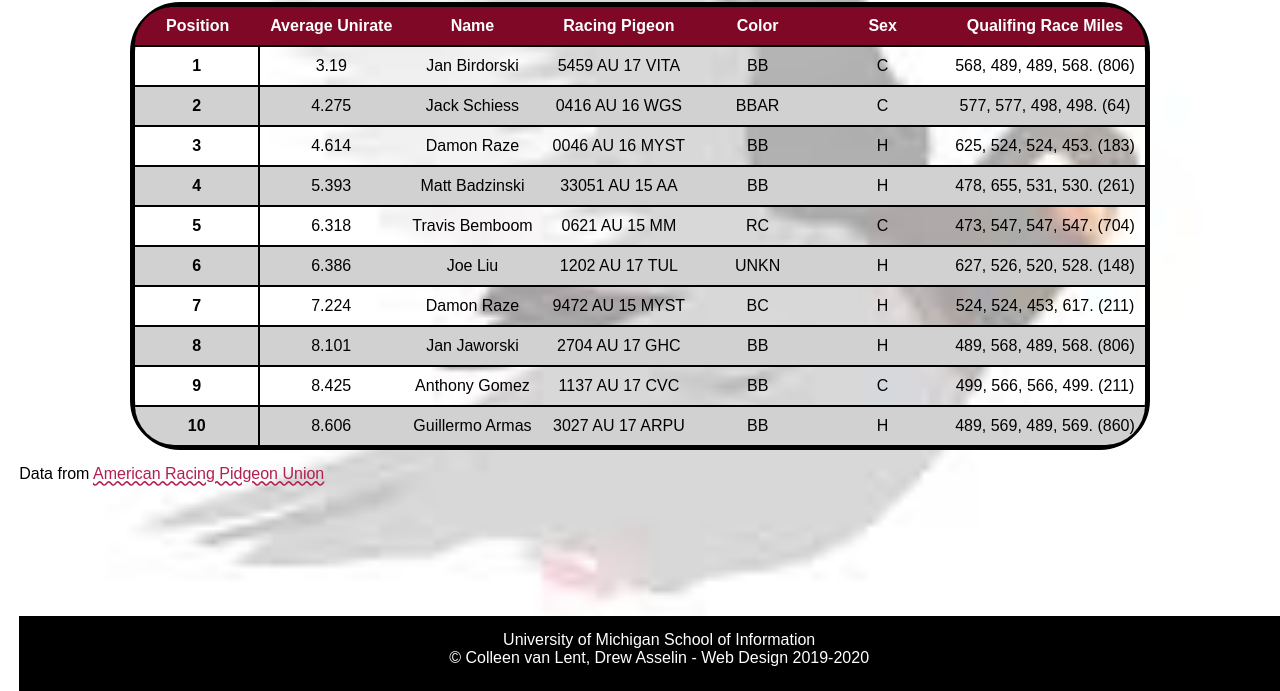
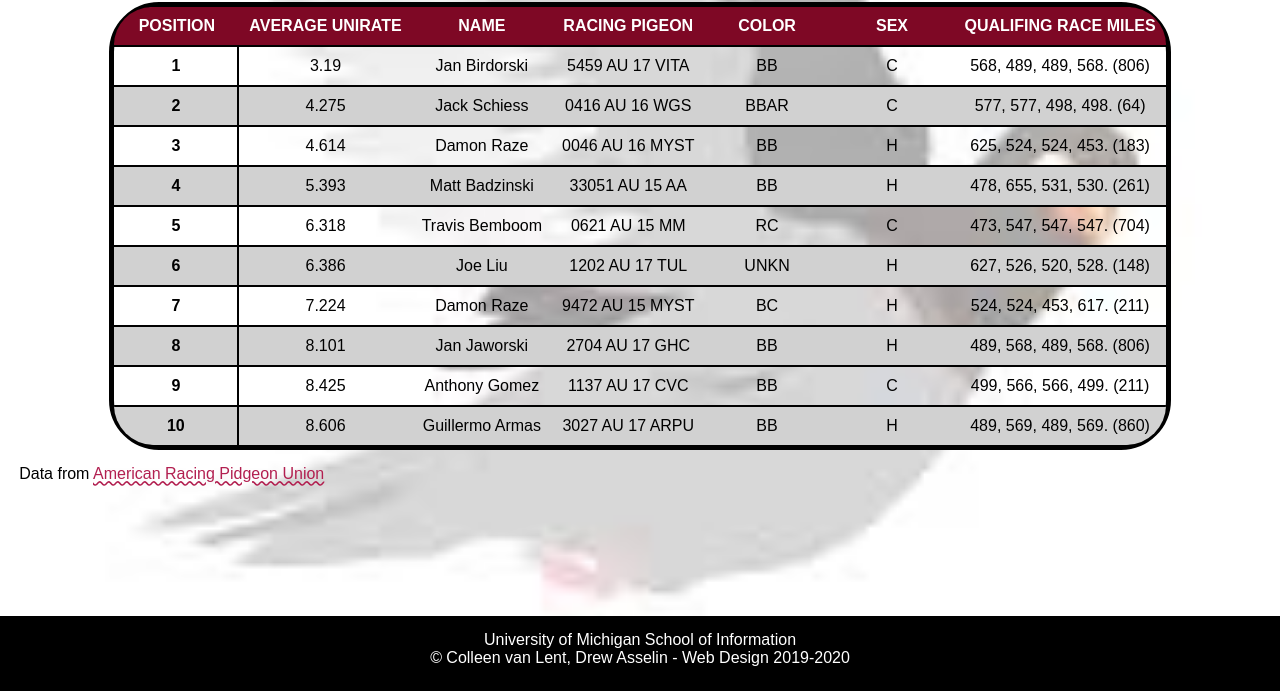
Before and after one commit to rerasala/homework4-2021, a plain HTML site: page index.html in a window 1280 px wide. Shown: the part 109-800 px from the top of the page. Drawn offline with Linux system fonts and the light colour scheme; a web font is replaced by a local one.

Commit message:
update style

```diff
--- a/css/style.css
+++ b/css/style.css
@@ -76,6 +76,8 @@ td{
   padding: 10px;
   background-color: #7e0825;
   text-align: center;
+  text-transform: uppercase;
+  vertical-align: middle;
 }
 
 .rowhead{
@@ -138,4 +140,6 @@ footer{
   min-height: 75px;
   position: fixed;
   bottom: 0px;
+  left: 0;
+  right: 0;
 }
```
